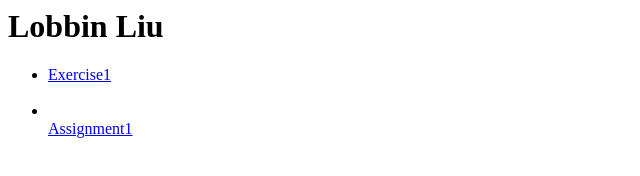
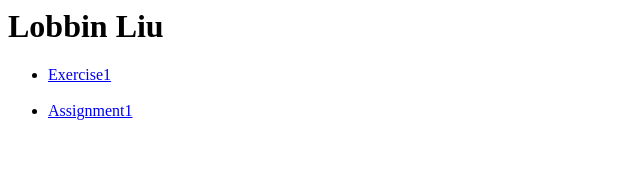
Before and after one commit to lobbinliu/gdfortheweb-spring2016-lobbin, a plain HTML site: page index.html in a window 1280 px wide. Shown: the whole page, without its empty margins (0-640 px from the left). Drawn offline with Linux system fonts and the light colour scheme.

Commit message:
Update index.html

```diff
--- a/index.html
+++ b/index.html
@@ -4,6 +4,6 @@
 <li>
   <a href="workshop1/index.html">Exercise1</a></li>
   <br>
-<li></li><a href="assignment1/index.html">Assignment1</a>
+<li><a href="assignment1/index.html">Assignment1</a>
 </li>
 </ul>
```
